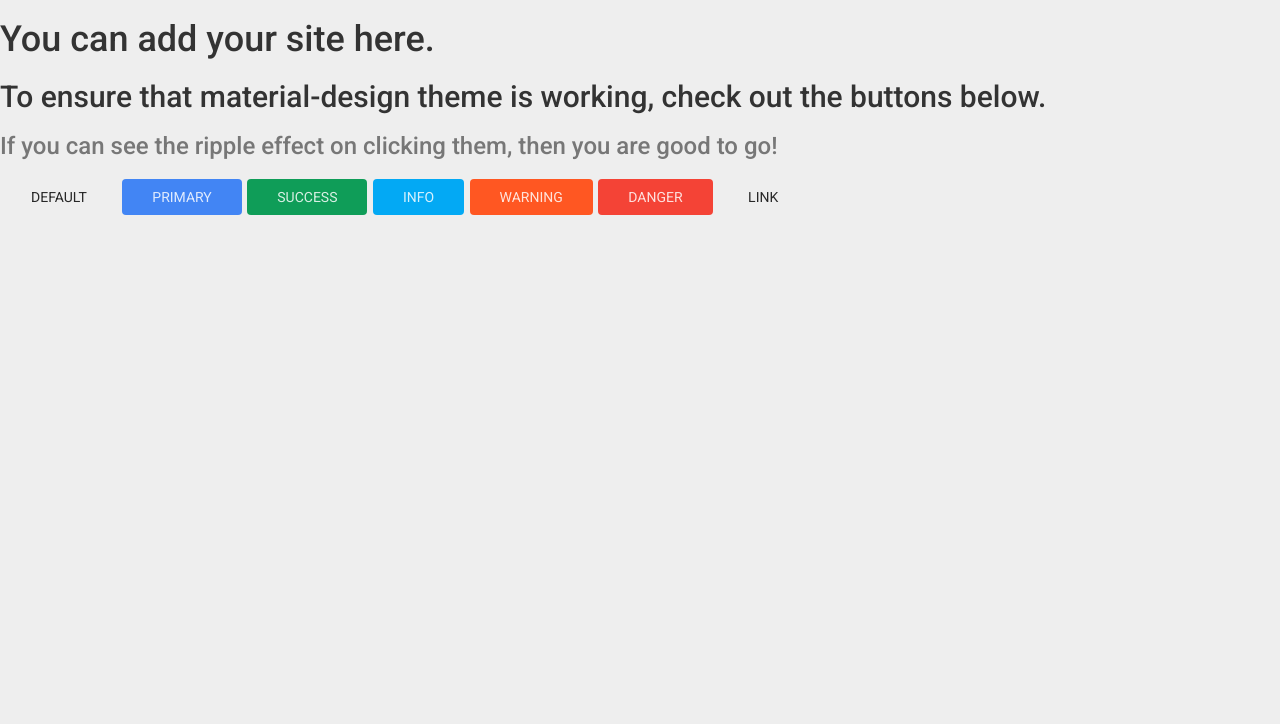
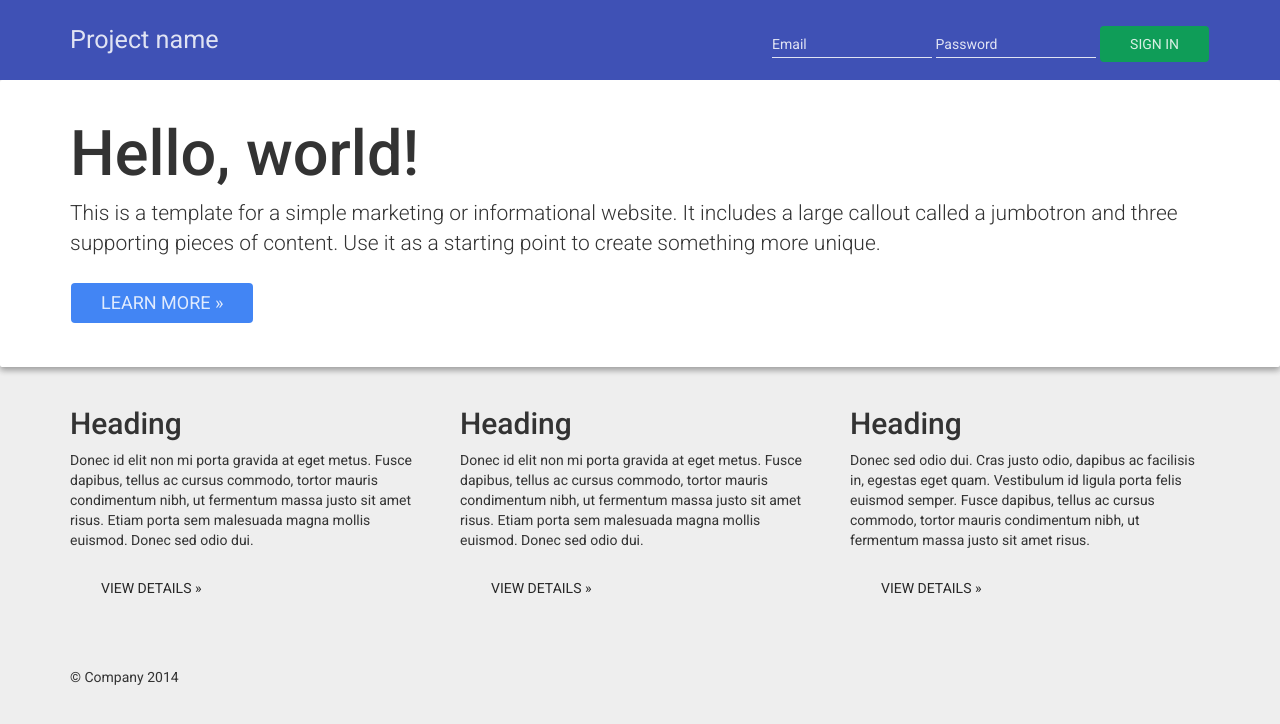
Before and after one commit to binocarlos/generic-digger-app, a website: page www/index.html in a window 1280 px wide. Drawn offline with nearby package versions, Linux system fonts and the light colour scheme.

Commit message:
basic look and feel

```diff
--- a/lib/gandalf.js
+++ b/lib/gandalf.js
@@ -1,7 +1,6 @@
 var Gandalf = require('gandalf')
 var log = require('./log')('gandalf')
 var providers = ['facebook', 'twitter', 'google']
-var Session = require('./session')
 var spaces = require('level-spaces')
 
 module.exports = function(config, db, session){
--- a/package.json
+++ b/package.json
@@ -20,6 +20,7 @@
   },
   "homepage": "https://github.com/binocarlos/genericapp",
   "devDependencies": {
+    "brfs": "^1.2.0",
     "tape": "^3.0.0"
   },
   "dependencies": {
--- /dev/null
+++ b/www/css/core.css
@@ -0,0 +1,63 @@
+/* Custom, iPhone Retina */
+@media only screen and (min-width : 320px) {
+  body {
+    padding-top: 50px;
+    padding-bottom: 20px;
+  }
+
+  .navbar-brand {
+
+  }
+
+}
+
+/* Extra Small Devices, Phones */
+@media only screen and (min-width : 480px) {
+  body {
+    padding-top: 50px;
+    padding-bottom: 20px;
+  }
+
+  .navbar-brand {
+
+  }
+}
+
+/* Small Devices, Tablets */
+@media only screen and (min-width : 768px) {
+  body {
+    padding-top: 70px;
+    padding-bottom: 20px;
+  }
+
+  .navbar-brand {
+    font-size:1.4em;
+    margin-top:10px;
+  }
+}
+
+/* Medium Devices, Desktops */
+@media only screen and (min-width : 992px) {
+  body {
+    padding-top: 70px;
+    padding-bottom: 20px;
+  }
+
+  .navbar-brand {
+    font-size:1.6em;
+    margin-top:10px;
+  }
+}
+
+/* Large Devices, Wide Screens */
+@media only screen and (min-width : 1200px) {
+  body {
+    padding-top: 80px;
+    padding-bottom: 20px;
+  }
+
+  .navbar-brand {
+    font-size:1.8em;
+    margin-top:10px;
+  }
+}
--- a/www/index.html
+++ b/www/index.html
@@ -5,30 +5,71 @@
     <link href="https://maxcdn.bootstrapcdn.com/bootstrap/3.2.0/css/bootstrap.min.css" rel="stylesheet">
     <link href="material/css-compiled/ripples.min.css" rel="stylesheet">
     <link href="material/css-compiled/material-wfont.min.css" rel="stylesheet">
-
+    <link href="css/core.css" rel="stylesheet">
 </head>
 
 <body>
 
-    <!-- Your site -->
+    <div class="navbar navbar-inverse navbar-fixed-top" role="navigation">
+      <div class="container">
+        <div class="navbar-header">
+          <button type="button" class="navbar-toggle collapsed" data-toggle="collapse" data-target=".navbar-collapse">
+            <span class="sr-only">Toggle navigation</span>
+            <span class="icon-bar"></span>
+            <span class="icon-bar"></span>
+            <span class="icon-bar"></span>
+          </button>
+          <a class="navbar-brand" href="#">Project name</a>
+        </div>
+        <div class="navbar-collapse collapse">
+          <form class="navbar-form navbar-right" role="form">
+            <div class="form-group">
+              <input type="text" placeholder="Email" class="form-control">
+            </div>
+            <div class="form-group">
+              <input type="password" placeholder="Password" class="form-control">
+            </div>
+            <button type="submit" class="btn btn-success">Sign in</button>
+          </form>
+        </div><!--/.navbar-collapse -->
+      </div>
+    </div>
 
-    <h1>You can add your site here.</h1>
+    <!-- Main jumbotron for a primary marketing message or call to action -->
+    <div class="jumbotron">
+      <div class="container">
+        <h1>Hello, world!</h1>
+        <p>This is a template for a simple marketing or informational website. It includes a large callout called a jumbotron and three supporting pieces of content. Use it as a starting point to create something more unique.</p>
+        <p><a class="btn btn-primary btn-lg" role="button">Learn more &raquo;</a></p>
+      </div>
+    </div>
 
-    <h2>To ensure that material-design theme is working, check out the buttons below.</h2>
+    <div class="container">
+      <!-- Example row of columns -->
+      <div class="row">
+        <div class="col-md-4">
+          <h2>Heading</h2>
+          <p>Donec id elit non mi porta gravida at eget metus. Fusce dapibus, tellus ac cursus commodo, tortor mauris condimentum nibh, ut fermentum massa justo sit amet risus. Etiam porta sem malesuada magna mollis euismod. Donec sed odio dui. </p>
+          <p><a class="btn btn-default" href="#" role="button">View details &raquo;</a></p>
+        </div>
+        <div class="col-md-4">
+          <h2>Heading</h2>
+          <p>Donec id elit non mi porta gravida at eget metus. Fusce dapibus, tellus ac cursus commodo, tortor mauris condimentum nibh, ut fermentum massa justo sit amet risus. Etiam porta sem malesuada magna mollis euismod. Donec sed odio dui. </p>
+          <p><a class="btn btn-default" href="#" role="button">View details &raquo;</a></p>
+       </div>
+        <div class="col-md-4">
+          <h2>Heading</h2>
+          <p>Donec sed odio dui. Cras justo odio, dapibus ac facilisis in, egestas eget quam. Vestibulum id ligula porta felis euismod semper. Fusce dapibus, tellus ac cursus commodo, tortor mauris condimentum nibh, ut fermentum massa justo sit amet risus.</p>
+          <p><a class="btn btn-default" href="#" role="button">View details &raquo;</a></p>
+        </div>
+      </div>
 
-    <h3 class="text-muted">If you can see the ripple effect on clicking them, then you are good to go!</h3>
+      <hr>
 
-
-    <p class="bs-component">
-        <a href="javascript:void(0)" class="btn btn-default">Default</a>
-        <a href="javascript:void(0)" class="btn btn-primary">Primary</a>
-        <a href="javascript:void(0)" class="btn btn-success">Success</a>
-        <a href="javascript:void(0)" class="btn btn-info">Info</a>
-        <a href="javascript:void(0)" class="btn btn-warning">Warning</a>
-        <a href="javascript:void(0)" class="btn btn-danger">Danger</a>
-        <a href="javascript:void(0)" class="btn btn-link">Link</a>
-    </p>
-
+      <footer>
+        <p>&copy; Company 2014</p>
+      </footer>
+    </div> <!-- /container -->
     <!-- Your site ends -->
 
     <script src="https://code.jquery.com/jquery-1.10.2.min.js"></script>
```
Also changed, not shown: index.js (+1 -11 lines), lib/router.js (+8 -8 lines).
